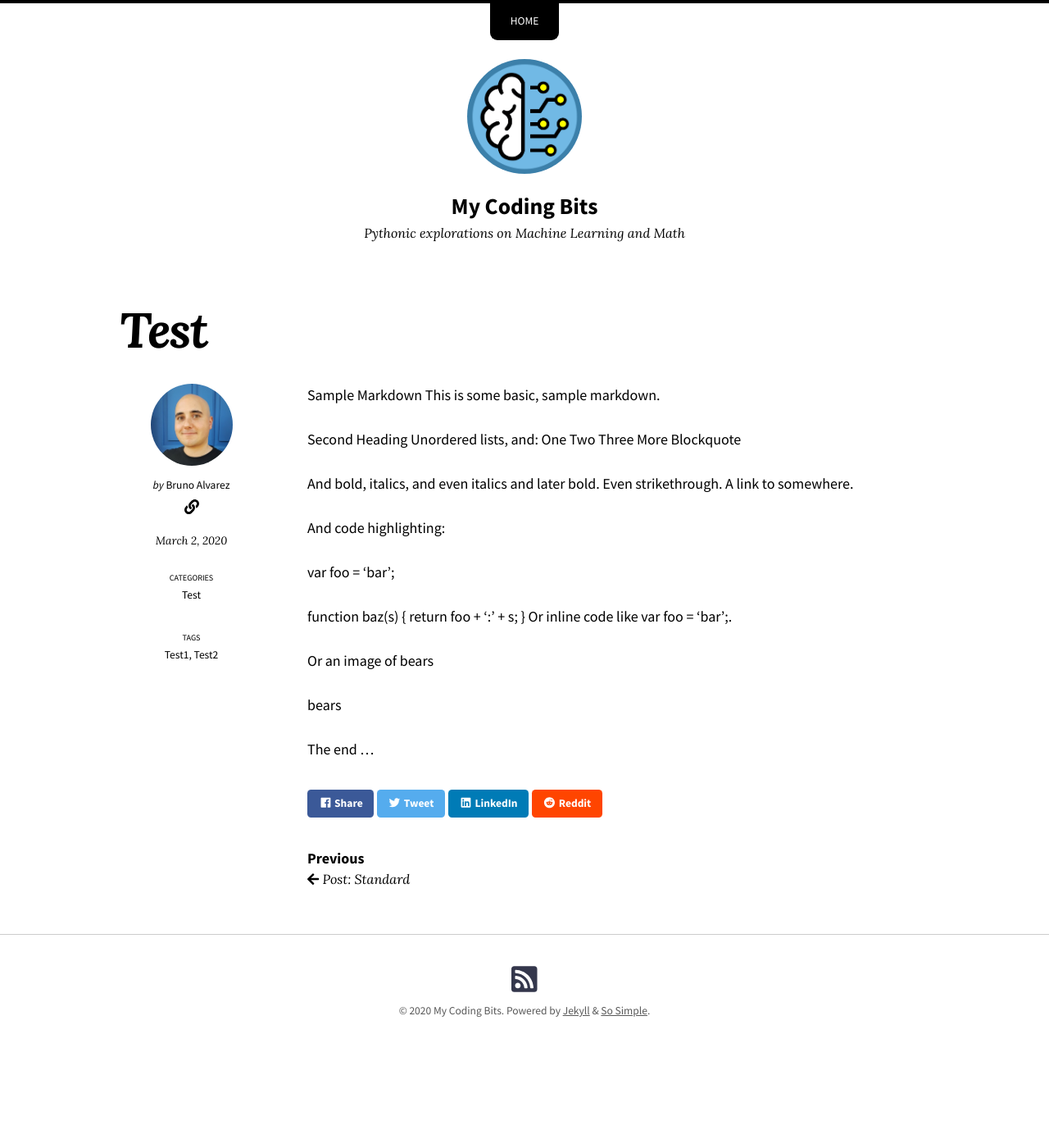
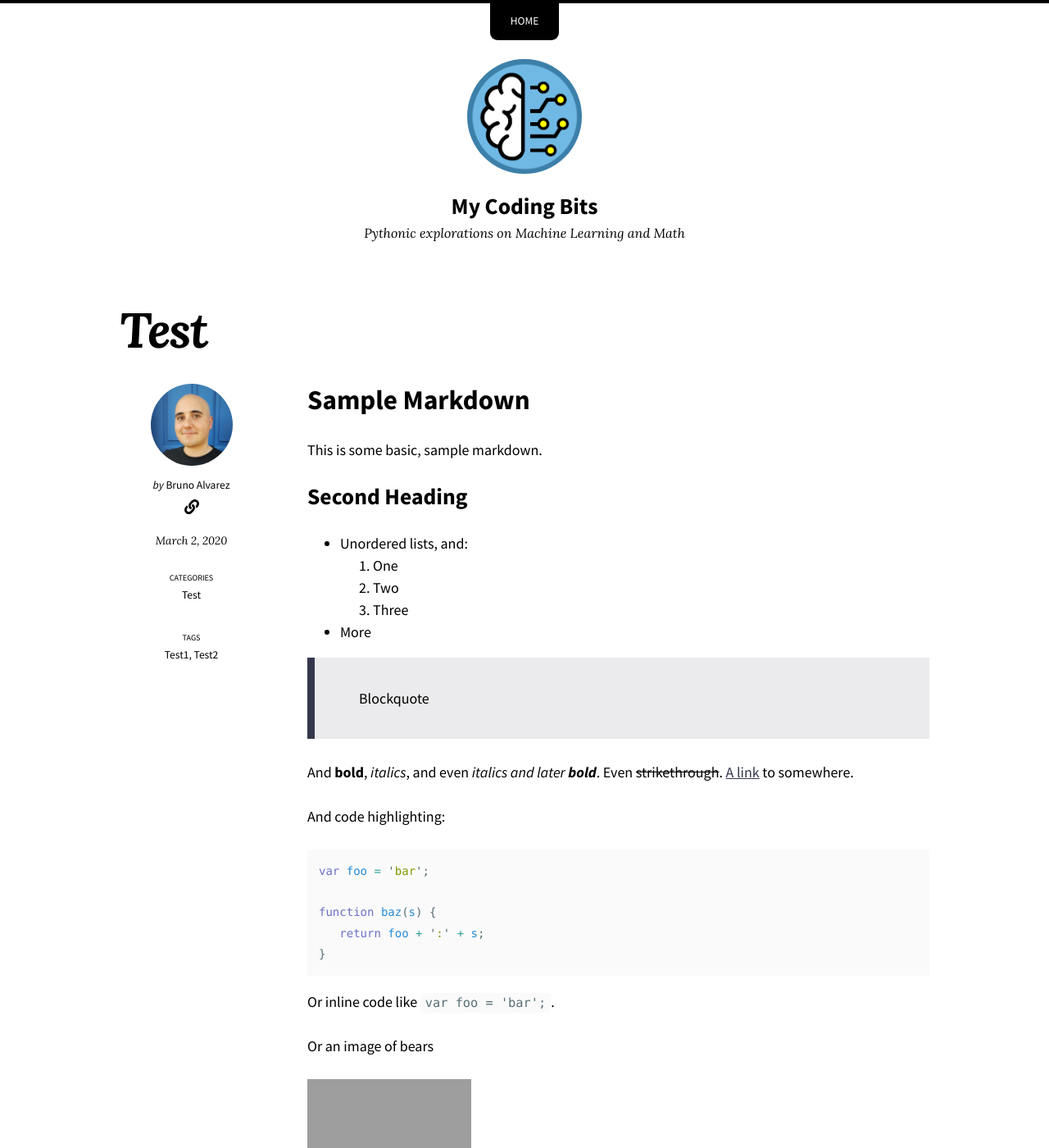
Before and after one commit to brunoalvarez89/brunoalvarez89.github.io-blog, a Jekyll site: the page built from _posts/2020-03-02-test.md, in a window 1280 px wide and 1400 px high. Shown: the whole window at 82% size. Built offline with Jekyll 4.4.1, drawn with Linux system fonts in a browser that asks for light colours; nearby versions of some CDN libraries; part of the change alters nothing that is shown; grey boxes are pictures that could not be loaded.

Commit message:
Update 2020-03-02-test.md

````diff
--- a/_posts/2020-03-02-test.md
+++ b/_posts/2020-03-02-test.md
@@ -7,30 +7,36 @@ tags:
   - Test1
   - Test2
 ---
-Sample Markdown
+# Sample Markdown
+
 This is some basic, sample markdown.
 
-Second Heading
-Unordered lists, and:
-One
-Two
-Three
-More
-Blockquote
+## Second Heading
 
-And bold, italics, and even italics and later bold. Even strikethrough. A link to somewhere.
+ * Unordered lists, and:
+  1. One
+  1. Two
+  1. Three
+ * More
+
+> Blockquote
+
+And **bold**, *italics*, and even *italics and later **bold***. Even ~~strikethrough~~. [A link](https://markdowntohtml.com) to somewhere.
 
 And code highlighting:
 
+```js
 var foo = 'bar';
 
 function baz(s) {
    return foo + ':' + s;
 }
-Or inline code like var foo = 'bar';.
+```
+
+Or inline code like `var foo = 'bar';`.
 
 Or an image of bears
 
-bears
+![bears](http://placebear.com/200/200)
 
 The end ...
````
